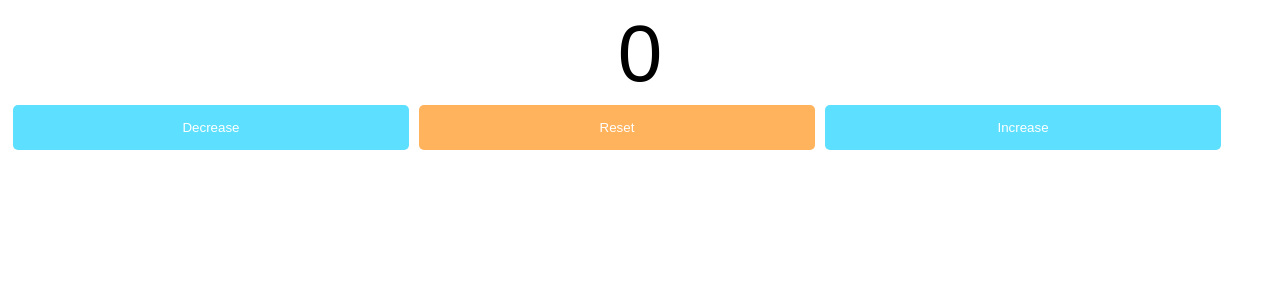
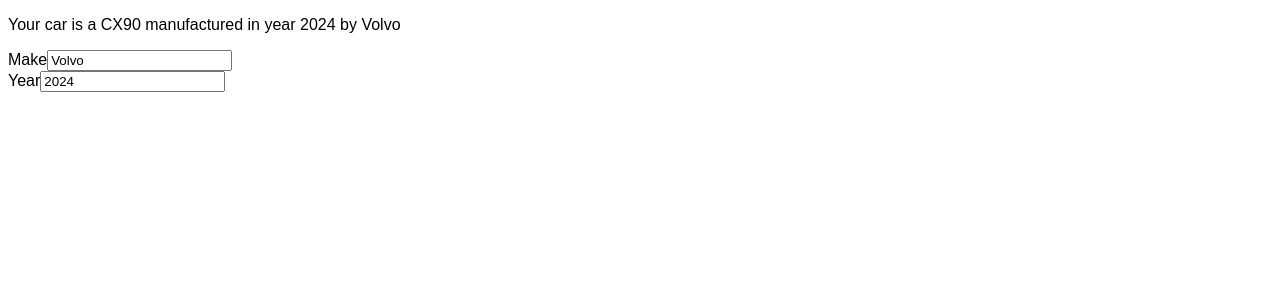
Before and after one commit to pasankg/vite-react-101, a React (Vite) app: page / in a window 1280 px wide. Shown: the top 300 px of the page. Built offline with nearby package versions, Linux system fonts and the light colour scheme.

Commit message:
Updating an object with use state and array spread operator

```diff
--- a/src/App.jsx
+++ b/src/App.jsx
@@ -12,7 +12,9 @@
 // import Counter from "./Counter";
 // import ApplicationForm from "./ApplicationForm";
 // import ColourPicker from "./ColourPicker";
-import CounterMod from "./CounterMod";
+// import CounterMod from "./CounterMod";
+
+import Car from "./Car";
 
 function App() {
   // return (
@@ -79,7 +81,9 @@
 
   // return <ColourPicker/>
 
-  return <CounterMod/>
+  // return <CounterMod/>
+
+  return <Car/>
 
 
 }
--- /dev/null
+++ b/src/Car.jsx
@@ -0,0 +1,35 @@
+import { useState } from "react";
+
+function Car() {
+  const [car, setCar] = useState({ make: "Volvo", model: "CX90", year: 2024 });
+
+  const updateMakeHandler = (e) => {
+   // If we use;
+   // setCar(c => ({make: e.target.value})) will overwrite the whole car object and replace it with only make value
+   // Using array spread operator we can assign the new value to the object without overwriting it.
+   // Here's what array spread operator doing behind the scene.
+   // setCar((c) => ({ make: "Volvo", model: "CX90", year: 2024, make: e.target.value }));
+   // Since js only allow unique array keys, the make will be overwritten.
+    setCar((c) => ({ ...c, make: e.target.value }));
+  };
+
+  const updateYearHandler = (e) => {
+    setCar((c) => ({ ...c, year: e.target.value }));
+  };
+
+  return (
+    <>
+      <p>
+        Your car is a {car.model} manufactured in year {car.year} by {car.make}
+      </p>
+      <label htmlFor="">Make</label>
+      <input type="text" onChange={updateMakeHandler} value={car.make} />
+      <br />
+
+      <label htmlFor="">Year</label>
+      <input type="text" onChange={updateYearHandler} value={car.year} />
+      <br />
+    </>
+  );
+}
+export default Car;
```
